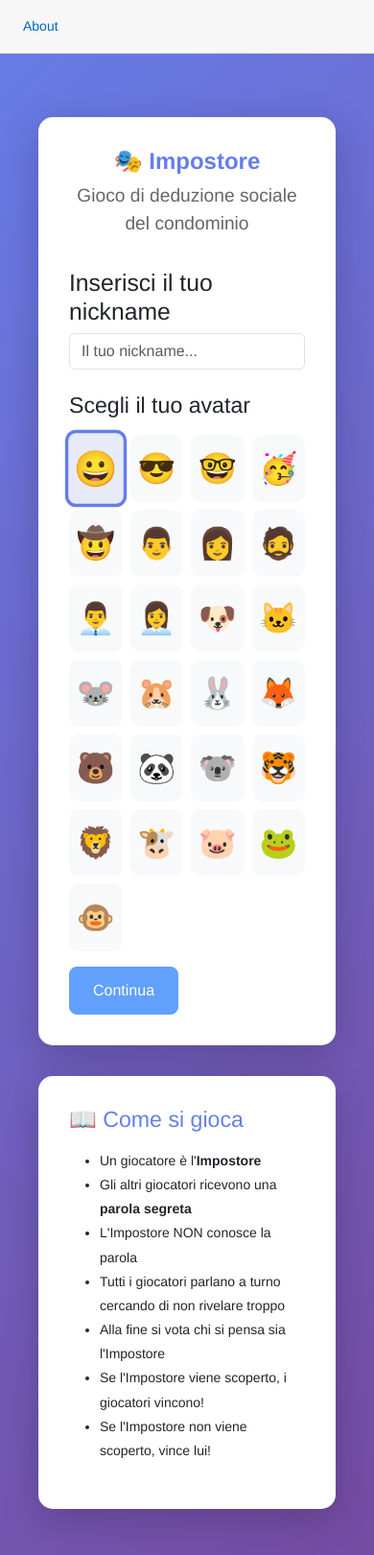
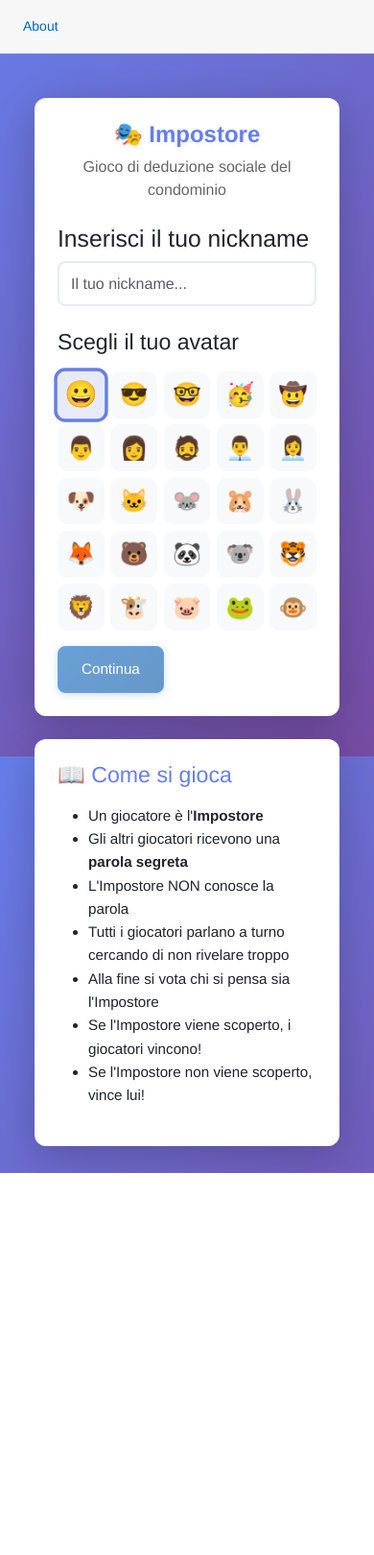
Before and after one commit to Moncymr/Impostore, an ASP.NET Core app: page / in a window 390 px wide. Shown: the part 56-1676 px from the top of the page at 96% size. After the commit the page ends 1278 px from the top, so only its background shows below. Run offline with ASP.NET Core 8, Linux system fonts and the light colour scheme; style sheets or scripts are compiled from the project's sources; some libraries are stand-ins or nearby versions.

Commit message:
Optimize mobile UI with better responsive design and visual enhancements
Co-authored-by: Moncymr <190603622+Moncymr@users.noreply.github.com>

```diff
--- a/Components/App.razor
+++ b/Components/App.razor
@@ -3,7 +3,9 @@
 
 <head>
     <meta charset="utf-8" />
-    <meta name="viewport" content="width=device-width, initial-scale=1.0" />
+    <meta name="viewport" content="width=device-width, initial-scale=1.0, maximum-scale=5.0, user-scalable=yes" />
+    <meta name="description" content="Impostore - Gioco di deduzione sociale online in tempo reale" />
+    <meta name="theme-color" content="#667eea" />
     <base href="/" />
     <link rel="stylesheet" href="lib/bootstrap/dist/css/bootstrap.min.css" />
     <link rel="stylesheet" href="app.css" />
--- a/wwwroot/app.css
+++ b/wwwroot/app.css
@@ -8,12 +8,78 @@ a, .btn-link {
 
 .btn-primary {
     color: #fff;
-    background-color: #1b6ec2;
+    background: linear-gradient(135deg, #1b6ec2 0%, #1861ac 100%);
     border-color: #1861ac;
+    box-shadow: 0 2px 8px rgba(27, 110, 194, 0.3);
+    transition: all 0.3s ease;
+}
+
+.btn-primary:hover {
+    background: linear-gradient(135deg, #1861ac 0%, #1555a0 100%);
+    box-shadow: 0 4px 12px rgba(27, 110, 194, 0.4);
+    transform: translateY(-2px);
+}
+
+.btn-primary:active {
+    transform: translateY(0);
+}
+
+.btn-success {
+    background: linear-gradient(135deg, #28a745 0%, #20863a 100%);
+    border-color: #20863a;
+    box-shadow: 0 2px 8px rgba(40, 167, 69, 0.3);
+    transition: all 0.3s ease;
+}
+
+.btn-success:hover {
+    background: linear-gradient(135deg, #20863a 0%, #1c7534 100%);
+    box-shadow: 0 4px 12px rgba(40, 167, 69, 0.4);
+    transform: translateY(-2px);
+}
+
+.btn-success:active {
+    transform: translateY(0);
+}
+
+.btn-danger {
+    background: linear-gradient(135deg, #dc3545 0%, #c82333 100%);
+    border-color: #c82333;
+    box-shadow: 0 2px 8px rgba(220, 53, 69, 0.3);
+    transition: all 0.3s ease;
+}
+
+.btn-danger:hover {
+    background: linear-gradient(135deg, #c82333 0%, #bd2130 100%);
+    box-shadow: 0 4px 12px rgba(220, 53, 69, 0.4);
+    transform: translateY(-2px);
+}
+
+.btn-danger:active {
+    transform: translateY(0);
 }
 
 .btn:focus, .btn:active:focus, .btn-link.nav-link:focus, .form-control:focus, .form-check-input:focus {
   box-shadow: 0 0 0 0.1rem white, 0 0 0 0.25rem #258cfb;
+}
+
+.form-control {
+    border-radius: 8px;
+    border: 2px solid #e9ecef;
+    transition: all 0.3s ease;
+    font-size: 1rem;
+    padding: 0.6rem 0.75rem;
+}
+
+.form-control:focus {
+    border-color: #667eea;
+    box-shadow: 0 0 0 0.2rem rgba(102, 126, 234, 0.25);
+}
+
+@media (max-width: 768px) {
+    .form-control {
+        font-size: 16px;
+        min-height: 44px;
+    }
 }
 
 .content {
@@ -73,12 +140,28 @@ body {
     padding: 1rem;
 }
 
+@media (max-width: 768px) {
+    .home-container {
+        margin: 1rem auto;
+        padding: 0.75rem;
+    }
+}
+
 .home-card {
     background: white;
     border-radius: 15px;
     padding: 2rem;
     box-shadow: 0 10px 40px rgba(0,0,0,0.2);
     margin-bottom: 2rem;
+    transition: transform 0.3s ease;
+}
+
+@media (max-width: 768px) {
+    .home-card {
+        padding: 1.5rem;
+        border-radius: 12px;
+        margin-bottom: 1.5rem;
+    }
 }
 
 .game-title {
@@ -87,6 +170,19 @@ body {
     text-align: center;
     color: #667eea;
     margin-bottom: 0.5rem;
+    text-shadow: 2px 2px 4px rgba(102, 126, 234, 0.1);
+}
+
+@media (max-width: 768px) {
+    .game-title {
+        font-size: 2rem;
+    }
+}
+
+@media (max-width: 480px) {
+    .game-title {
+        font-size: 1.75rem;
+    }
 }
 
 .game-subtitle {
@@ -94,6 +190,13 @@ body {
     color: #666;
     font-size: 1.2rem;
     margin-bottom: 2rem;
+}
+
+@media (max-width: 768px) {
+    .game-subtitle {
+        font-size: 1rem;
+        margin-bottom: 1.5rem;
+    }
 }
 
 .nickname-section, .action-section {
@@ -146,6 +265,18 @@ body {
     line-height: 1.8;
 }
 
+@media (max-width: 768px) {
+    .rules-card {
+        padding: 1.5rem;
+        border-radius: 12px;
+    }
+
+    .rules-card ul {
+        line-height: 1.6;
+        font-size: 0.95rem;
+    }
+}
+
 /* Avatar Selection */
 .avatar-selection {
     display: grid;
@@ -153,6 +284,13 @@ body {
     gap: 0.5rem;
     margin-top: 1rem;
     max-width: 100%;
+}
+
+@media (max-width: 768px) {
+    .avatar-selection {
+        grid-template-columns: repeat(5, 1fr);
+        gap: 0.4rem;
+    }
 }
 
 .avatar-option {
@@ -167,6 +305,14 @@ body {
     display: flex;
     align-items: center;
     justify-content: center;
+    min-height: 44px;
+}
+
+@media (max-width: 768px) {
+    .avatar-option {
+        font-size: 1.5rem;
+        padding: 0.4rem;
+    }
 }
 
 .avatar-option:hover {
@@ -655,16 +914,24 @@ body {
     .btn {
         padding: 0.5rem 1rem;
         font-size: 0.9rem;
+        min-height: 44px;
+        border-radius: 8px;
     }
 
     .btn-lg {
         padding: 0.75rem 1.5rem;
         font-size: 1rem;
+        min-height: 48px;
+    }
+
+    .btn-sm {
+        min-height: 40px;
+        padding: 0.4rem 0.8rem;
     }
 
     .chat-input {
         padding: 0.75rem;
-        gap: 0.25rem;
+        gap: 0.5rem;
     }
 
     .chat-input input {
@@ -682,11 +949,34 @@ body {
         margin-bottom: 1rem;
     }
 
+    .impostor-card, .word-card {
+        padding: 1.5rem;
+    }
+
     .voting-list {
         flex-direction: column;
     }
 
     .vote-btn {
-        flex: 1 0 calc(50% - 0.5rem);
+        flex: 1 0 100%;
+        min-height: 48px;
+    }
+
+    .game-content {
+        padding: 1rem;
     }
 }
+
+@media (max-width: 480px) {
+    .game-header h1 {
+        font-size: 1rem;
+    }
+
+    .game-info {
+        font-size: 0.85rem;
+    }
+
+    .btn-lg {
+        font-size: 0.95rem;
+    }
+}
```
Also changed, not shown: other parts of wwwroot/app.css (+131 -1 lines).
